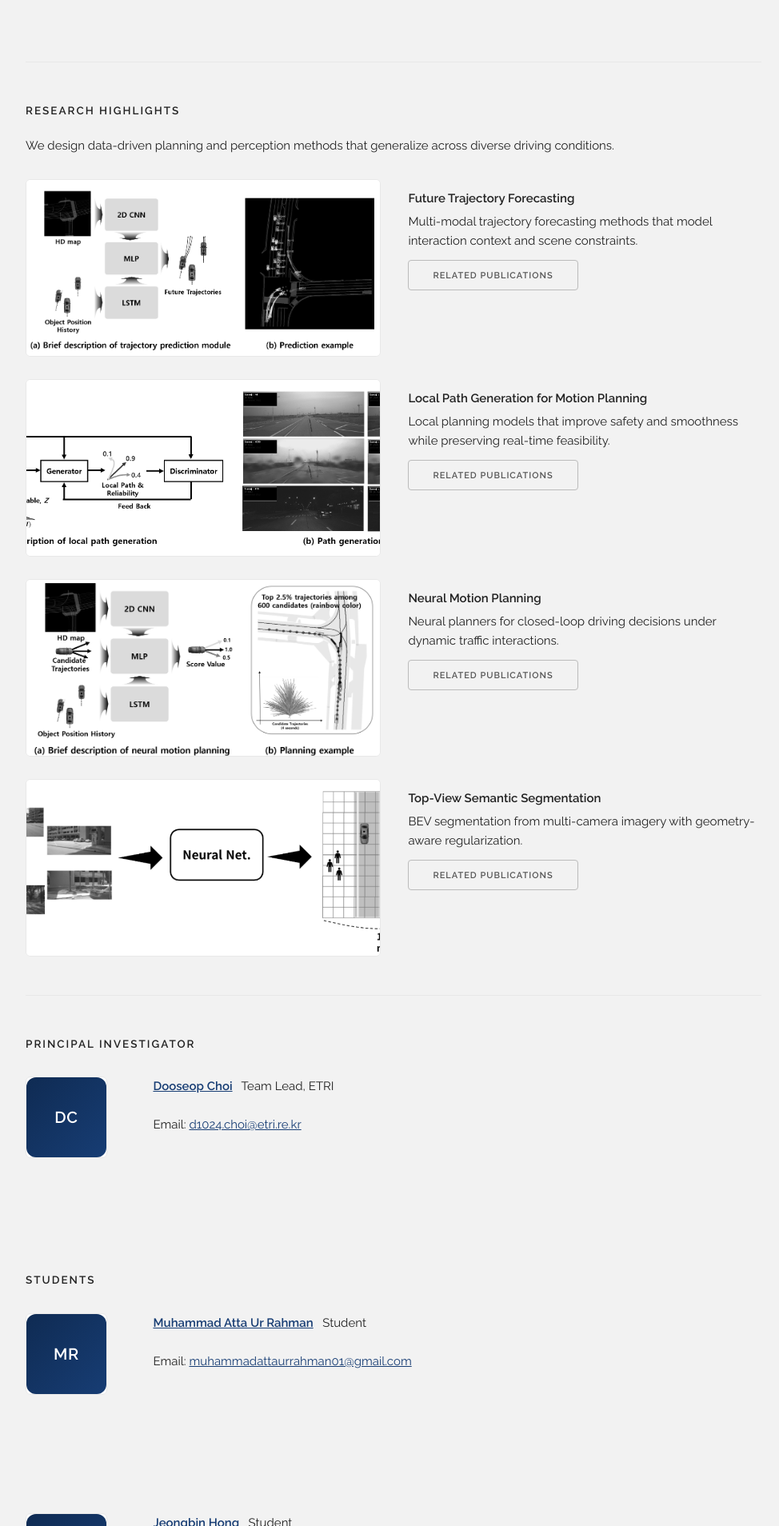
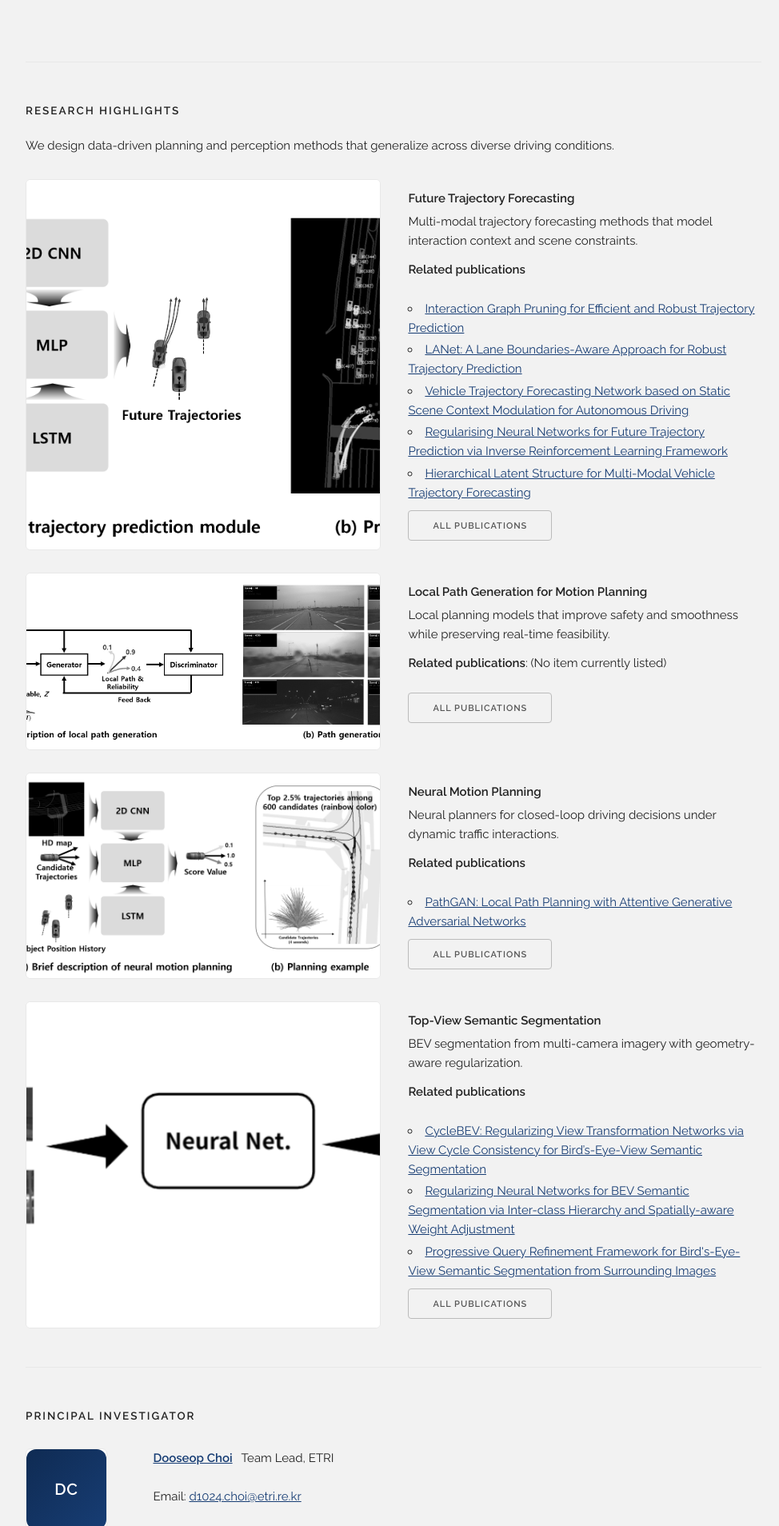
Before and after one commit to adir-etri/adir-etri.github.io, a Jekyll site: the page index.html, which Jekyll copies as it is, in a window 1280 px wide. Shown: the part 840-2748 px from the top of the page at 80% size, without its empty margins (148-1122 px from the left). Built offline with Jekyll 4.4.1, drawn with Linux system fonts in a browser that asks for light colours; nearby versions of some CDN libraries.

Commit message:
Map research topics to correct related publications

```diff
--- a/css/custom.css
+++ b/css/custom.css
@@ -83,6 +83,14 @@ a:hover {
 .news-list,
 .pub-list {
   margin-bottom: 0;
+}
+
+.topic-pub-list {
+  margin-bottom: 1rem;
+}
+
+.topic-pub-list li {
+  margin-bottom: 0.35rem;
 }
 
 .example {
--- a/index.html
+++ b/index.html
@@ -97,7 +97,15 @@
           <p class="example-description">
             Multi-modal trajectory forecasting methods that model interaction context and scene constraints.
           </p>
-          <a class="button" href="#publication">Related Publications</a>
+          <p><strong>Related publications</strong></p>
+          <ul class="topic-pub-list">
+            <li><a href="#pub-igp">Interaction Graph Pruning for Efficient and Robust Trajectory Prediction</a></li>
+            <li><a href="#pub-lanet">LANet: A Lane Boundaries-Aware Approach for Robust Trajectory Prediction</a></li>
+            <li><a href="#pub-vtfn">Vehicle Trajectory Forecasting Network based on Static Scene Context Modulation for Autonomous Driving</a></li>
+            <li><a href="#pub-irl">Regularising Neural Networks for Future Trajectory Prediction via Inverse Reinforcement Learning Framework</a></li>
+            <li><a href="#pub-hls">Hierarchical Latent Structure for Multi-Modal Vehicle Trajectory Forecasting</a></li>
+          </ul>
+          <a class="button" href="#publication">All Publications</a>
         </div>
       </div>
 
@@ -110,7 +118,8 @@
           <p class="example-description">
             Local planning models that improve safety and smoothness while preserving real-time feasibility.
           </p>
-          <a class="button" href="#publication">Related Publications</a>
+          <p><strong>Related publications</strong>: (No item currently listed)</p>
+          <a class="button" href="#publication">All Publications</a>
         </div>
       </div>
 
@@ -123,7 +132,11 @@
           <p class="example-description">
             Neural planners for closed-loop driving decisions under dynamic traffic interactions.
           </p>
-          <a class="button" href="#publication">Related Publications</a>
+          <p><strong>Related publications</strong></p>
+          <ul class="topic-pub-list">
+            <li><a href="#pub-pathgan">PathGAN: Local Path Planning with Attentive Generative Adversarial Networks</a></li>
+          </ul>
+          <a class="button" href="#publication">All Publications</a>
         </div>
       </div>
 
@@ -136,7 +149,13 @@
           <p class="example-description">
             BEV segmentation from multi-camera imagery with geometry-aware regularization.
           </p>
-          <a class="button" href="#publication">Related Publications</a>
+          <p><strong>Related publications</strong></p>
+          <ul class="topic-pub-list">
+            <li><a href="#pub-cyclebev">CycleBEV: Regularizing View Transformation Networks via View Cycle Consistency for Bird’s-Eye-View Semantic Segmentation</a></li>
+            <li><a href="#pub-bev-reg">Regularizing Neural Networks for BEV Semantic Segmentation via Inter-class Hierarchy and Spatially-aware Weight Adjustment</a></li>
+            <li><a href="#pub-pqr">Progressive Query Refinement Framework for Bird's-Eye-View Semantic Segmentation from Surrounding Images</a></li>
+          </ul>
+          <a class="button" href="#publication">All Publications</a>
         </div>
       </div>
     </div>
@@ -186,15 +205,15 @@
     <div class="docs-section" id="publication">
       <h6 class="docs-header">Selected Publications</h6>
       <ul class="pub-list">
-        <li>
+        <li id="pub-cyclebev">
           <i>CycleBEV: Regularizing View Transformation Networks via View Cycle Consistency for Bird’s-Eye-View Semantic Segmentation</i><br>
           J. Hong, D. Choi*, T. An, K. An, K. Min.<br><b>CVPR</b> 2026 [Accepted]
         </li>
-        <li>
+        <li id="pub-igp">
           <i>Interaction Graph Pruning for Efficient and Robust Trajectory Prediction</i><br>
           M. Rahman, J. Hong, D. Choi*, K. Min.<br><b>Transactions of KSAE</b> 2025 [Accepted]
         </li>
-        <li>
+        <li id="pub-bev-reg">
           <i>Regularizing Neural Networks for BEV Semantic Segmentation via Inter-class Hierarchy and Spatially-aware Weight Adjustment</i><br>
           J. Hong*, D. Choi, M. Rahman, K. An, K.-W. Min.<br><b>ICTC</b> 2025
         </li>
@@ -202,7 +221,7 @@
           <i>Beyond-Labels: Advancing Open-Vocabulary Segmentation With Vision-Language Models</i><br>
           M. Rahman*, D. Choi, S.-I. Lee, K.-W. Min.<br><b>ICACI</b> 2025
         </li>
-        <li>
+        <li id="pub-lanet">
           <i>LANet: A Lane Boundaries-Aware Approach for Robust Trajectory Prediction</i><br>
           M. Rahman*, D. Choi, K.-W. Min.<br><b>ICACI</b> 2025
         </li>
@@ -210,7 +229,7 @@
           <i>Insta-Track: Instance Segmentation Assisted Tracking by Detection</i><br>
           J. Kang, D. Lee, J.-H. Park, T.-H. An, D. Choi, K.-W. Min, S. Lee.<br><b>ICTC</b> 2024
         </li>
-        <li>
+        <li id="pub-pqr">
           <i>Progressive Query Refinement Framework for Bird's-Eye-View Semantic Segmentation from Surrounding Images</i><br>
           D. Choi*, J. Kang, T. An, K. An, K. Min.<br><b>IROS (Oral)</b> 2024
           <a href="https://arxiv.org/abs/2407.17003" target="_blank" rel="noopener">[arXiv]</a>
@@ -220,22 +239,22 @@
           <i>CRFNet: Context ReFinement Network for Semantic Segmentation</i><br>
           T. An*, J. Kang, D. Choi, K. Min.<br><b>ETRI Journal</b> 2023
         </li>
-        <li>
+        <li id="pub-vtfn">
           <i>Vehicle Trajectory Forecasting Network based on Static Scene Context Modulation for Autonomous Driving</i><br>
           D. Choi*, K. Min.<br><b>Transactions of KSAE</b> 2023
         </li>
-        <li>
+        <li id="pub-hls">
           <i>Hierarchical Latent Structure for Multi-Modal Vehicle Trajectory Forecasting</i><br>
           D. Choi*, K. Min.<br><b>ECCV</b> 2022
           <a href="https://arxiv.org/abs/2207.04624" target="_blank" rel="noopener">[arXiv]</a>
           <a href="https://github.com/d1024choi/HLSTrajForecast" target="_blank" rel="noopener">[Code]</a>
         </li>
-        <li>
+        <li id="pub-pathgan">
           <i>PathGAN: Local Path Planning with Attentive Generative Adversarial Networks</i><br>
           D. Choi*, S.-J. Han, K. Min, J. Choi.<br><b>ETRI Journal</b> 2022
           <a href="https://github.com/d1024choi/pathgan_pytorch" target="_blank" rel="noopener">[Code]</a>
         </li>
-        <li>
+        <li id="pub-irl">
           <i>Regularising Neural Networks for Future Trajectory Prediction via Inverse Reinforcement Learning Framework</i><br>
           D. Choi*, K. Min, J. Choi.<br><b>IET Computer Vision</b> 2020
           <a href="https://arxiv.org/abs/1907.04525" target="_blank" rel="noopener">[arXiv]</a>
```
